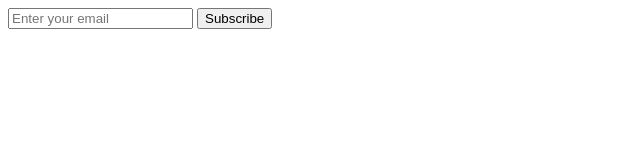
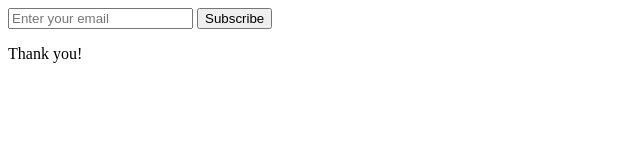
Before and after one commit to YSolo/appscriptPractice, a plain HTML site: page james ferreira book ex/1. simple app/index.html in a window 1280 px wide. Shown: the full height of the page, 0-640 px from the left. Drawn offline with Linux system fonts and the light colour scheme.

Commit message:
Add 'thank you span'

```diff
--- a/james ferreira book ex/1. simple app/index.html
+++ b/james ferreira book ex/1. simple app/index.html
@@ -3,4 +3,5 @@
  <input type="email" name="email" id="email" placeholder="Enter your email">
  <input type="submit" value="Subscribe">
  </form>
+ <span id="thank_you">Thank you!</span>
 </div>
```
